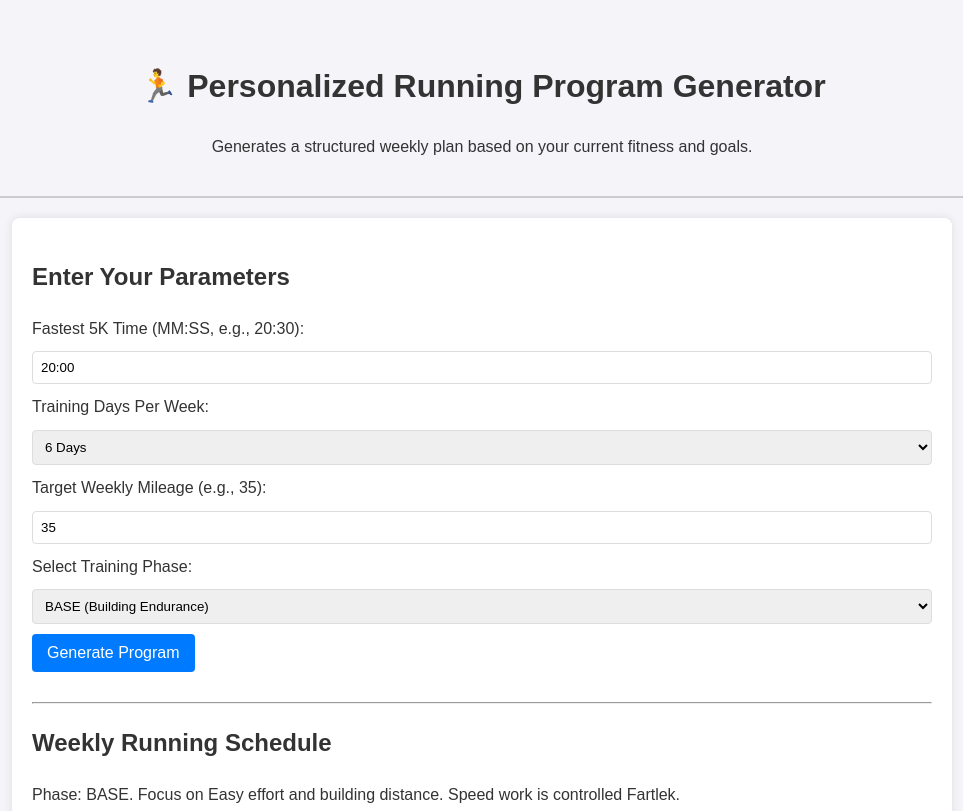
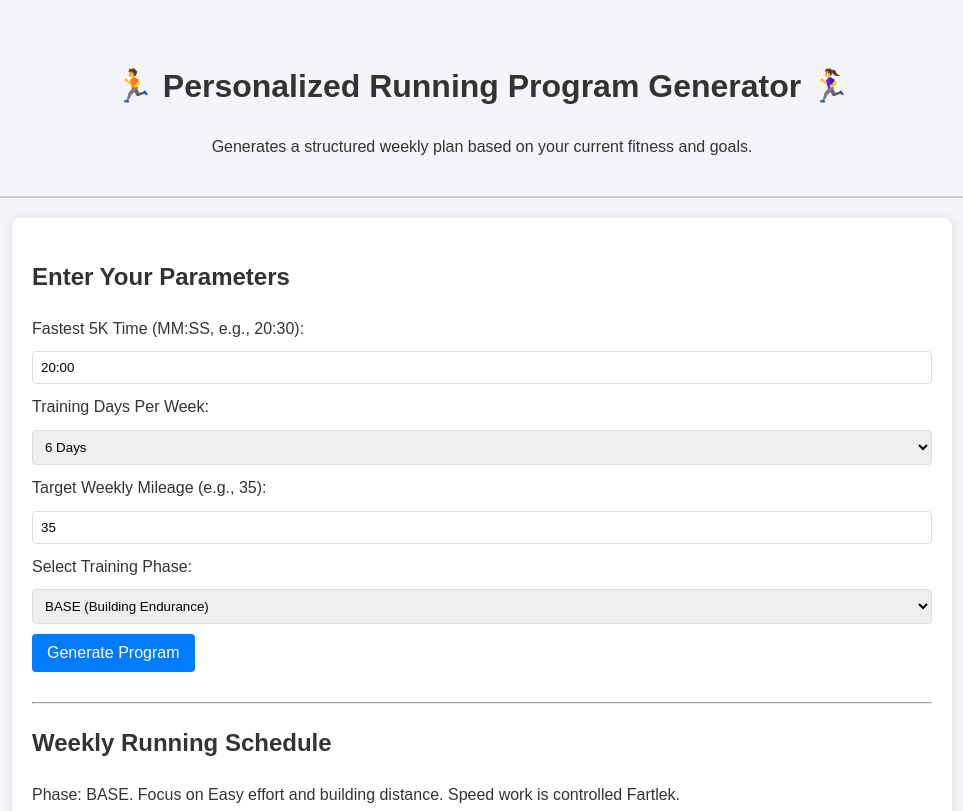
Before and after one commit to chrisenussbaum/the-running-program-generator, a plain HTML site: page index.html in a window 1280 px wide. Shown: the top 811 px of the page, without its empty margins (158-1121 px from the left). Drawn offline with Linux system fonts and the light colour scheme.

Commit message:
Update index.html

```diff
--- a/index.html
+++ b/index.html
@@ -11,7 +11,7 @@
 <body>
 
   <header>
-    <h1>🏃 Personalized Running Program Generator</h1>
+    <h1>🏃 Personalized Running Program Generator 🏃‍♀️</h1>
     <p>Generates a structured weekly plan based on your current fitness and goals.</p>
   </header>
 
```
